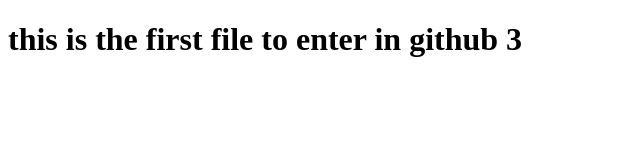
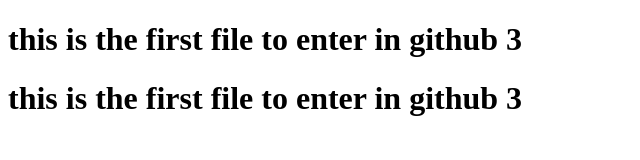
Before and after one commit to Vedpatel77/repo3, a plain HTML site: page index.html in a window 1280 px wide. Shown: the whole page, without its empty margins (0-640 px from the left). Drawn offline with Linux system fonts and the light colour scheme.

Commit message:
this change is done in repo 3

```diff
--- a/index.html
+++ b/index.html
@@ -8,5 +8,6 @@
 </head>
 <body>
     <h1>this is the first file to enter in github 3</h1>
+    <h1>this is the first file to enter in github 3</h1>
 </body>
 </html>
```
